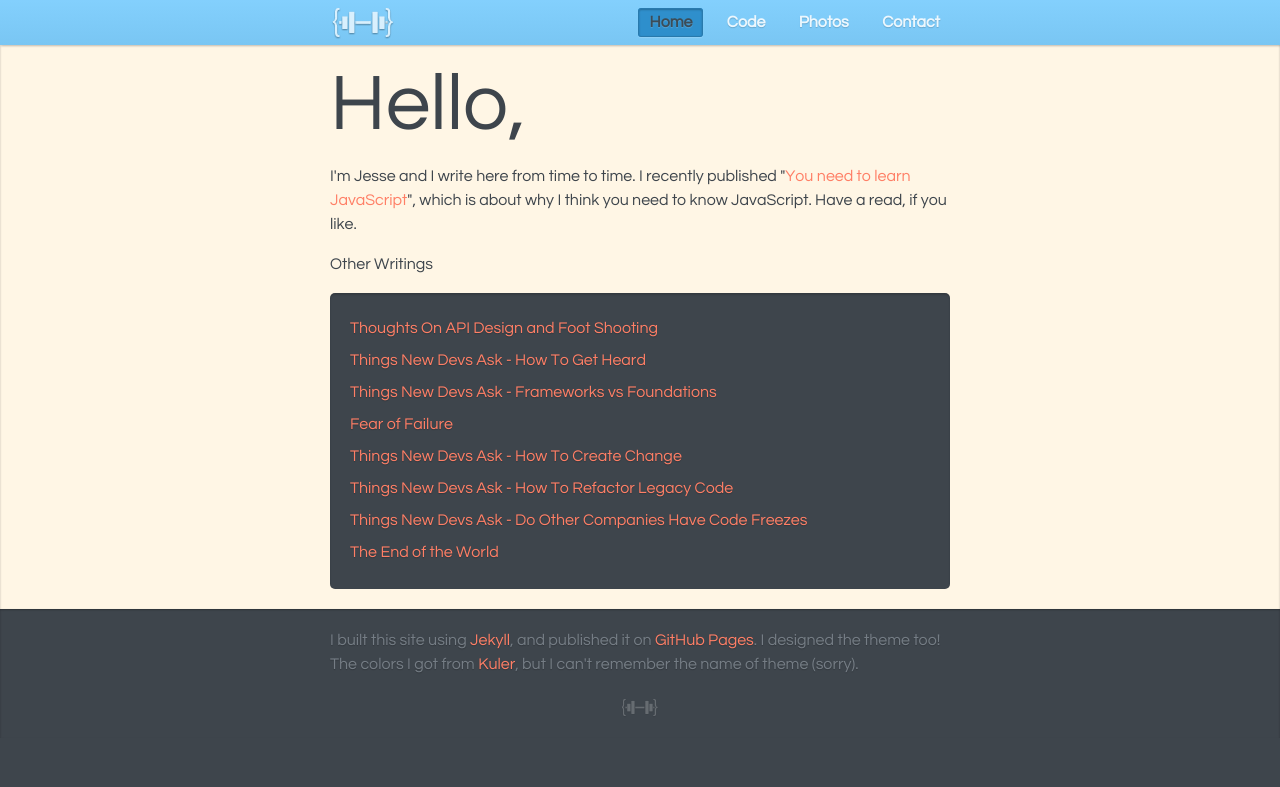
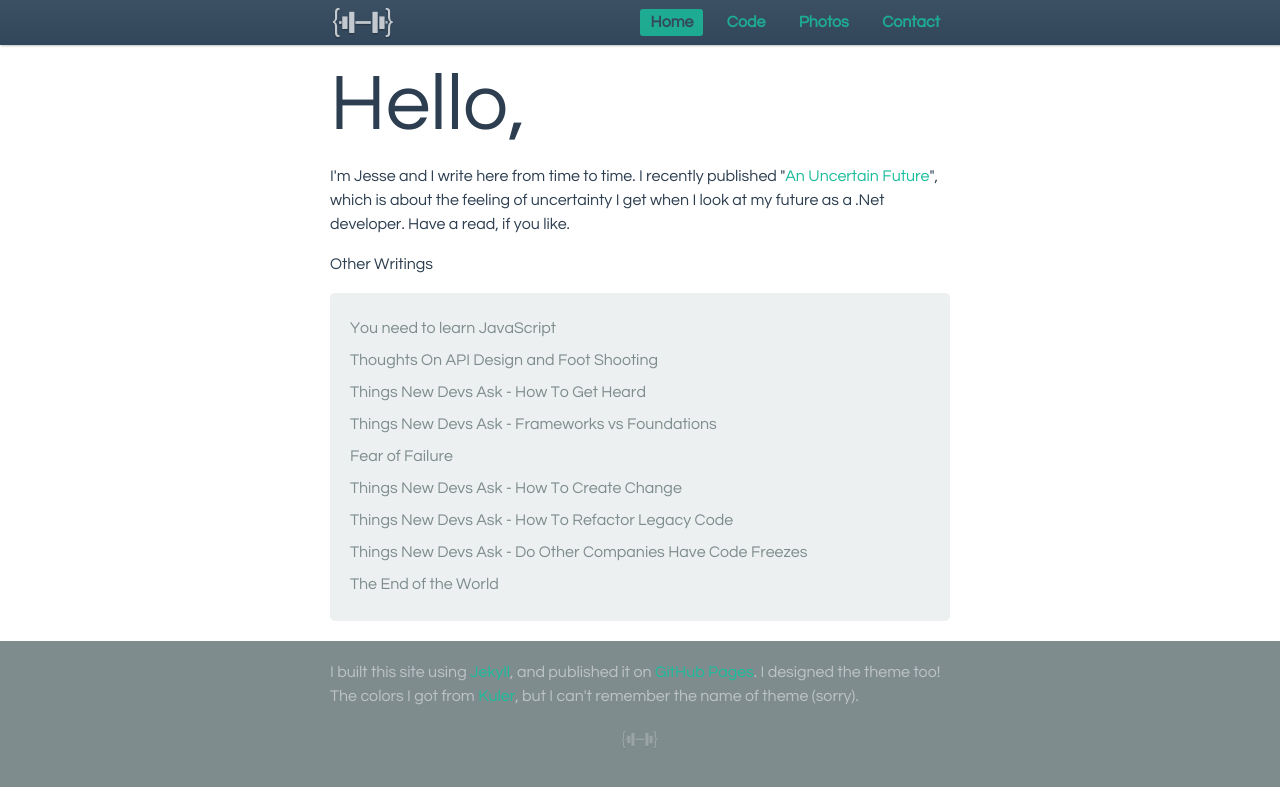
Before and after one commit to JesseWilliamson/jessewilliamson.github.com, a Jekyll site: the page built from index.html, in a window 1280 px wide. Shown: the top 787 px of the page. Built offline with Jekyll 4.4.1, drawn with Linux system fonts in a browser that asks for light colours.

Commit message:
changing colors

```diff
--- /dev/null
+++ b/_posts/2013-3-27-an-uncertain-future.md
@@ -0,0 +1,20 @@
+---
+layout: post
+post-title: An Uncertain Future
+synopsis: the feeling of uncertainty I get when I look at my future as a .Net developer
+---
+
+# An Uncertain Future
+
+I've not been doing development long. It wasn't until I lucked into a Business Analyst position that I even considered getting into it. It's been almost six years I wrote my first HTML code (with the exception of odd high school project), and maybe 4 since I wrote my first ASP.NET app. At the time C# seemed like the most amazing thing to me. Before that I tried PHP, and a little JavaScript. C# was a whole other world. It was the first time I'd ever seen a statically typed language, IntelliSense, an IDE, compiler errors or anything like that. It felt like cheating.
+> Wait? So can just _kind of_ know what I'm looking for and this thing will tell me all my choices? And if I do something stupid, it'll tell me _before_ I run the program? **GTFO!**
+
+A naive assesment I admit, but hey, n00bs gonna n00b.
+
+Fast-forward to today. I've been studying, fiddling, and work with C# and ASP.NET for a few years; far from an expert but no longer a novice. And although I have so much more to learn about the platform I work on, I find myself with less and less interest in it.
+
+Don't get me wrong, I still think C# is a great language, and there are great OSS projects out there to work with and on, but it's lost its luster.
+
+## Temptation, Thy Name Is JavaScript
+
+At some point toward the end of 2012, I realized that no matter what my opinion of it, JavaScript was an absolute necessity for developers. I committed to actually learn the language (not just jQuery), and
--- a/css/site.css
+++ b/css/site.css
@@ -6,6 +6,7 @@
   font-style: normal; }
 
 /*variables*/
+/*contextual colors*/
 * {
   margin: 0;
   padding: 0;
@@ -18,12 +19,12 @@ html, body {
   height: 100%; }
 
 body {
-  background-color: #3e454c;
+  background-color: #7f8c8d;
   font-family: "questrialregular"; }
 
 header {
-  color: #fff;
-  background-color: #7ecefd;
+  color: #1abc9c;
+  background-color: #34495e;
   background-image: -webkit-linear-gradient(top, rgba(255, 255, 255, 0.04), rgba(0, 0, 0, 0.04));
   padding: 5px 0;
   box-shadow: 1px 1px 2px rgba(0, 0, 0, 0.25);
@@ -32,7 +33,6 @@ header {
 
 header small {
   font-size: .65rem;
-  text-shadow: 0px 1px 1px rgba(0, 0, 0, 0.2);
   opacity: .25;
   position: relative;
   top: -7px;
@@ -42,12 +42,10 @@ nav {
   float: right; }
 
 nav a {
-  color: #fff;
   opacity: .85;
   line-height: 35px;
   font-weight: 700;
   padding: 5px 10px;
-  text-shadow: 0px 1px 1px rgba(0, 0, 0, 0.2);
   margin-left: 10px; }
 
 nav a:hover {
@@ -55,12 +53,9 @@ nav a:hover {
   text-decoration: none; }
 
 nav .active {
-  color: #31373c;
-  text-shadow: 0px 1px 1px rgba(255, 255, 255, 0.2);
-  box-shadow: 0px 1px 1px rgba(255, 255, 255, 0.2), inset 0px 1px 2px rgba(0, 0, 0, 0.3);
-  border: 1px solid #1a6ca0;
+  color: #34495e;
   border-radius: 3px;
-  background-color: #2185c5; }
+  background-color: #1abc9c; }
 
 header img {
   float: left; }
@@ -69,7 +64,7 @@ header .container {
   overflow: hidden; }
 
 a {
-  color: #ff7f66;
+  color: #1abc9c;
   text-decoration: none; }
 
 a:hover {
@@ -103,9 +98,7 @@ blockquote p {
   margin: 0; }
 
 footer {
-  color: #757d85;
-  text-shadow: 0px 1px 1px rgba(0, 0, 0, 0.2);
-  box-shadow: inset 0px 1px 2px rgba(0, 0, 0, 0.3);
+  color: #bdc3c7;
   padding: 20px 0; }
 
 footer a:hover {
@@ -118,21 +111,8 @@ footer a:hover {
   margin: 0 auto;
   width: 40px; }
 
-.brand {
-  margin: 0;
-  font-size: 2rem; }
-
 .post-title {
   margin-bottom: 40px; }
-
-.btn {
-  border-radius: 5px;
-  background-color: #7ecefd;
-  color: #f2e9ce;
-  padding: 13px 24px 10px; }
-
-.btn:hover {
-  opacity: .7; }
 
 .container {
   max-width: 700px;
@@ -141,9 +121,8 @@ footer a:hover {
 
 .main {
   padding: 65px 0px 20px 0px;
-  background-color: #fff6e5;
-  color: #3e454c;
-  box-shadow: inset 0px 1px 2px rgba(0, 0, 0, 0.3); }
+  background-color: white;
+  color: #2c3e50; }
 
 p {
   margin: 0px 0px 20px 0;
@@ -154,10 +133,8 @@ li {
 
 .other-posts {
   padding: 20px 0;
-  background-color: #3e454c;
+  background-color: #ecf0f1;
   border-radius: 5px;
-  box-shadow: inset 0 2px 2px rgba(0, 0, 0, 0.15), inset 0 0 1px rgba(0, 0, 0, 0.1);
-  text-shadow: 0px 1px 1px rgba(0, 0, 0, 0.2);
   list-style-type: none; }
 
 .other-posts li {
@@ -167,11 +144,13 @@ li {
 li .recent-post {
   display: block;
   padding: 0 10px;
-  border-radius: 5px; }
+  border-radius: 5px;
+  color: #7f8c8d; }
 
 li .recent-post:hover {
   text-decoration: none;
-  background-color: rgba(255, 255, 255, 0.05); }
+  background-color: #7f8c8d;
+  color: white; }
 
 .post-nav {
   text-align: center; }
@@ -179,7 +158,6 @@ li .recent-post:hover {
 .post-nav a {
   color: inhert;
   font-size: 3rem;
-  text-shadow: 0px 1px 1px rgba(0, 0, 0, 0.2);
   padding: 0 40px;
   opacity: .7; }
 
```
Also changed, not shown: css/site.scss (+67 -47 lines).
